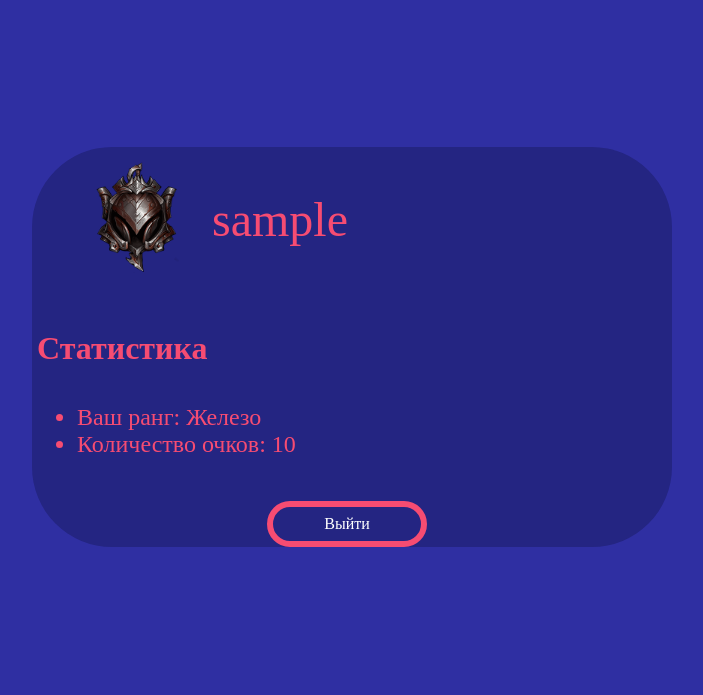
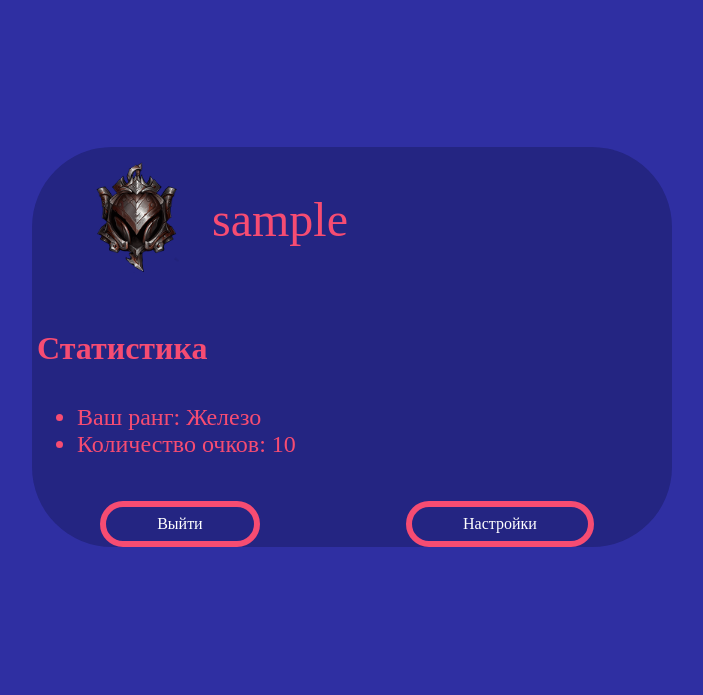
Before and after one commit to 51Sirius/MathSite, a Flask app: a page that uses templates/user.html in a window 1280 px wide. Shown: the part 105-800 px from the top of the page, without its empty margins (288-991 px from the left). Run offline with Flask 2, Linux system fonts and the light colour scheme; a user stored in the database is signed in; tables that the repository leaves empty hold one stand-in row (values such as "Sample post").

Commit message:
Add settings page

```diff
--- a/app.py
+++ b/app.py
@@ -122,6 +122,11 @@ def user(nick):
     return render_template('user.html', title=nick, user=user, rank=rank, rank_name=rank_name)
 
 
+@app.route('/settings')
+def settings():
+    return render_template('settings.html', title='Настройки')
+
+
 @app.route('/logout')
 def logout():
     logout_user()
--- /dev/null
+++ b/templates/settings.html
@@ -0,0 +1 @@
+{% extends 'base.html' %}
--- a/templates/user.html
+++ b/templates/user.html
@@ -18,6 +18,11 @@
             </ul>
 
         </div>
-        <div class="footer-page"><a href="{{ url_for('logout') }}" class="button">Выйти</a></div>
+        <div class="footer-page">
+            {% if current_user.id == user.id %}
+            <a href="{{ url_for('logout') }}" class="button">Выйти</a>
+            <a href="{{ url_for('settings') }}" class="button">Настройки</a>
+            {% endif %}
+        </div>
     </div>
 {% endblock %}
```
